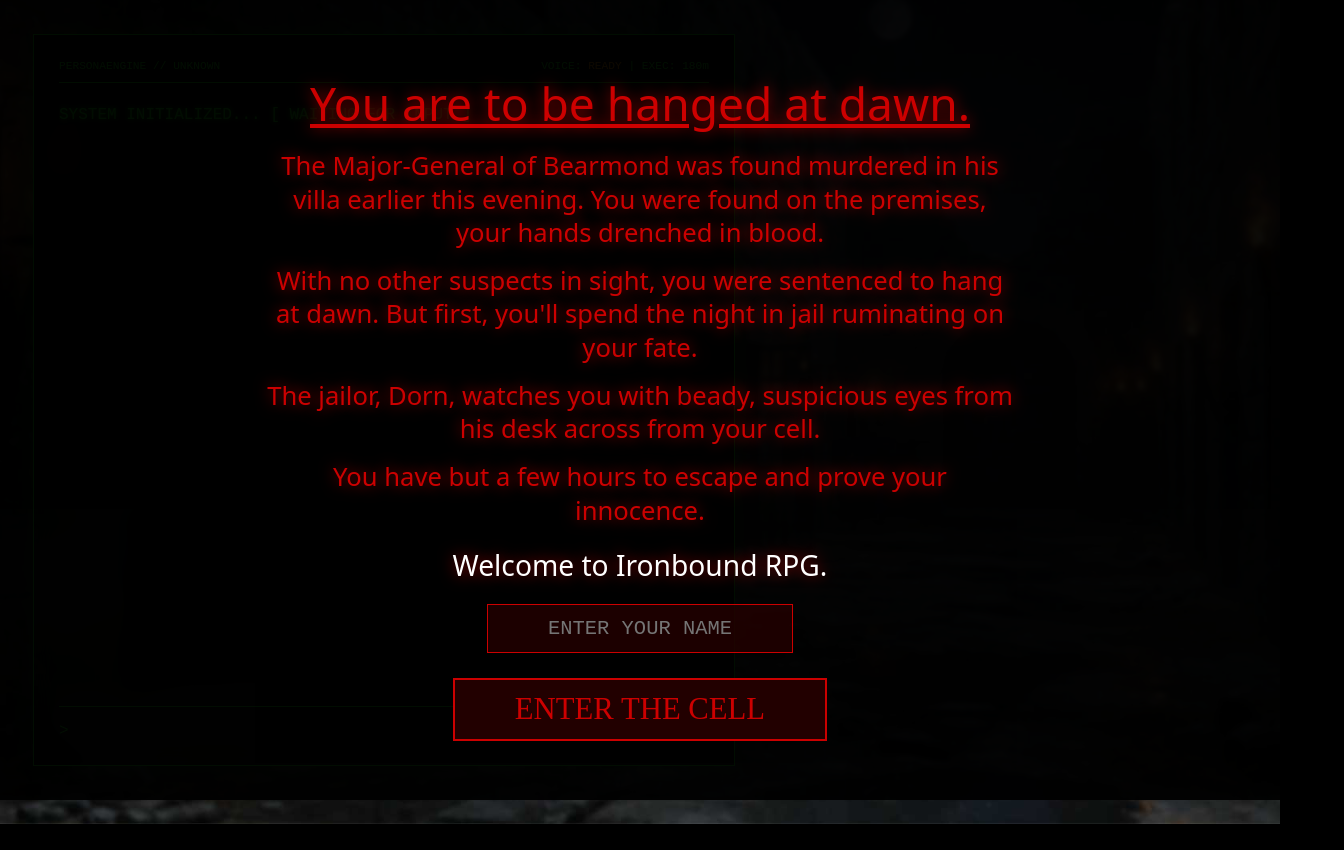
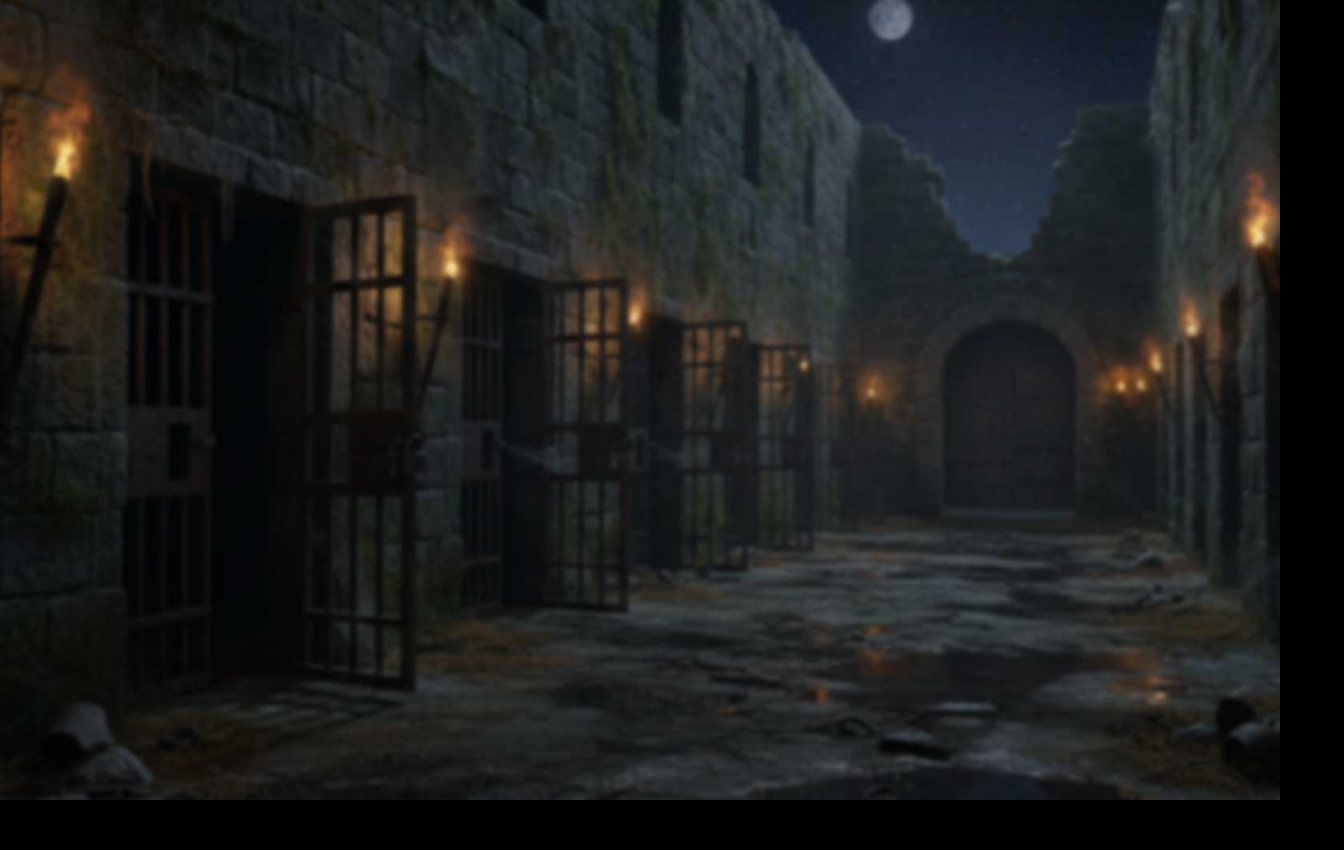
Before and after one commit to IronboundRPG/ironbound-rpg, a website: page index.html in a window 1280 px wide. Shown: the whole page, 1344 px wide, since content can reach past the window. After the commit the page ends 800 px from the top, so only its background shows below. Drawn offline with Linux system fonts and the light colour scheme; a web font is replaced by a local one.

Commit message:
Update index.html

```diff
--- a/index.html
+++ b/index.html
@@ -5,133 +5,55 @@
     <title>IRONBOUND RPG | PersonaEngine</title>
     <link href="https://fonts.googleapis.com/css2?family=Pirata+One&display=swap" rel="stylesheet">
     <style>
-        /* THE FOUNDATION */
         body {
             background: #000 url('cell-bg.jpg') no-repeat center center;
-            background-size: cover;
-            margin: 0; padding: 0;
-            font-family: 'Courier New', Courier, monospace;
-            color: #22ff22;
+            background-size: cover; margin: 0; padding: 0;
+            font-family: 'Courier New', Courier, monospace; color: #22ff22;
             height: 100vh; overflow: hidden;
             display: flex; justify-content: center; align-items: center;
         }
 
-        /* THE INTRO SCREEN - Forced to the very front */
         #intro-screen {
-            position: fixed; /* Changed to fixed to stay on top */
-            top: 0; left: 0; width: 100%; height: 100%;
-            background: rgba(0, 0, 0, 0.95); /* Deep black overlay */
-            z-index: 999; /* Higher than everything else */
-            display: flex;
-            flex-direction: column;
-            justify-content: center;
-            align-items: center;
-            opacity: 1;
-            visibility: visible;
-            transition: opacity 2s ease, visibility 2s;
+            position: fixed; top: 0; left: 0; width: 100%; height: 100%;
+            background: rgba(0, 0, 0, 0.95); z-index: 999;
+            display: flex; flex-direction: column; justify-content: center; align-items: center;
+            opacity: 1; transition: opacity 2s ease, visibility 2s;
         }
 
         #intro-content {
-            max-width: 750px;
-            width: 90%;
-            padding: 20px;
-            color: #cc0000; /* Blood Red */
-            font-family: 'Pirata One', system-ui;
-            font-size: 1.6em;
-            line-height: 1.3;
-            text-align: center;
+            max-width: 750px; width: 90%; padding: 20px;
+            color: #cc0000; font-family: 'Pirata One', system-ui;
+            font-size: 1.6em; line-height: 1.3; text-align: center;
             text-shadow: 0 0 15px rgba(255, 0, 0, 0.6);
         }
 
         #intro-content p { margin: 15px 0; }
 
         #player-name-input {
-            background: rgba(40, 0, 0, 0.7);
-            border: 1px solid #cc0000;
-            color: #fff;
-            font-family: 'Courier New', monospace;
-            padding: 12px;
-            font-size: 0.8em;
-            width: 280px;
-            text-align: center;
-            outline: none;
-            margin-top: 20px;
-            display: block;
-            margin-left: auto;
-            margin-right: auto;
+            background: rgba(40, 0, 0, 0.7); border: 1px solid #cc0000;
+            color: #fff; font-family: 'Courier New', monospace;
+            padding: 12px; font-size: 0.8em; width: 280px; text-align: center;
+            outline: none; margin-top: 20px; display: block; margin-left: auto; margin-right: auto;
         }
 
         #start-btn {
-            margin-top: 25px;
-            background: #220000;
-            border: 2px solid #cc0000;
-            color: #cc0000;
-            padding: 12px 60px;
-            font-family: 'Pirata One', serif;
-            font-size: 1.2em;
-            cursor: pointer;
-            transition: all 0.3s;
-            text-transform: uppercase;
+            margin-top: 25px; background: #220000; border: 2px solid #cc0000;
+            color: #cc0000; padding: 12px 60px; font-family: 'Pirata One', serif;
+            font-size: 1.2em; cursor: pointer; transition: all 0.3s; text-transform: uppercase;
         }
 
         #start-btn:hover { background: #cc0000; color: #000; box-shadow: 0 0 25px #cc0000; }
 
-        /* THE GAME ASSETS */
         #character-layer {
             position: absolute; bottom: -50px; right: -5%; width: 85%; height: 110vh;
-            background: url('dorn.png') no-repeat bottom right;
-            background-size: contain;
-            opacity: 0;
-            filter: brightness(0.4) grayscale(30%);
-            z-index: 5;
-            pointer-events: none;
-            transition: opacity 2.5s ease, filter 0.3s ease;
+            background: url('dorn.png') no-repeat bottom right; background-size: contain;
+            opacity: 0; filter: brightness(0.4) grayscale(30%); z-index: 5;
+            pointer-events: none; transition: opacity 2.5s ease, filter 0.3s ease;
         }
         #character-layer.visible { opacity: 1; }
         #character-layer.speaking { filter: brightness(1.1) grayscale(0%); }
 
         #terminal {
-            width: 100%; max-width: 650px; height: 85vh;
-            background: rgba(10, 10, 10, 0.92);
-            border: 1px solid #22ff22; padding: 25px;
-            display: flex; flex-direction: column;
-            box-shadow: 0 0 20px rgba(34, 255, 34, 0.2);
-            position: relative; z-index: 10;
-            backdrop-filter: blur(12px);
-            margin-right: 40%;
-        }
-
-        #header { display: flex; justify-content: space-between; border-bottom: 1px solid #22ff22; padding-bottom: 10px; margin-bottom: 20px; font-size: 0.7em; }
-        #output { flex-grow: 1; overflow-y: auto; white-space: pre-wrap; margin-bottom: 20px; line-height: 1.5; text-shadow: 0 0 5px #22ff22; scrollbar-width: none; }
-        #input-form { display: flex; border-top: 1px solid #22ff22; padding-top: 15px; }
-        #user-input { background: transparent; border: none; color: #22ff22; font-family: inherit; font-size: 1em; flex-grow: 1; outline: none; }
-    </style>
-</head>
-<body>
-
-    <div id="intro-screen">
-        <div id="intro-content">
-            <p style="font-size: 1.8em; text-decoration: underline;">You are to be hanged at dawn.</p>
-            <p>The Major-General of Bearmond was found murdered in his villa earlier this evening. You were found on the premises, your hands drenched in blood.</p>
-            <p>With no other suspects in sight, you were sentenced to hang at dawn. But first, you'll spend the night in jail ruminating on your fate.</p>
-            <p>The jailor, Dorn, watches you with beady, suspicious eyes from his desk across from your cell.</p>
-            <p>You have but a few hours to escape and prove your innocence.</p>
-            <p style="color: #fff; margin-top: 20px; font-size: 1.1em;">Welcome to Ironbound RPG.</p>
-
-            <input type="text" id="player-name-input" placeholder="ENTER YOUR NAME" maxlength="15">
-            <button id="start-btn" onclick="startGame()">ENTER THE CELL</button>
-        </div>
-    </div>
-
-    <audio id="bg-music" loop><source src="creepy-ambient.mp3" type="audio/mpeg"></audio>
-    <div id="character-layer"></div>
-
-    <div id="terminal">
-        <div id="header">
-            <div>PERSONAENGINE // <span id="display-name">UNKNOWN</span></div>
-            <div>VOICE: <span id="v-diag" style="color:orange">READY</span> | EXEC: <span id="t-text">180m</span></div>
-        </div>
-        <div id="output">SYSTEM INITIALIZED... [ WAITING FOR INPUT ]</div>
-        <form id="input-form">
-            <span style="margin-right:10px">></span>
-            <input type
+            width: 100%; max-width: 650px; height: 85vh; background: rgba(10, 10, 10, 0.92);
+            border: 1px solid #22ff22; padding: 25px; display: flex; flex-direction: column;
+            box-shadow: 0 0 20px rgba(34, 255, 34, 0
```
